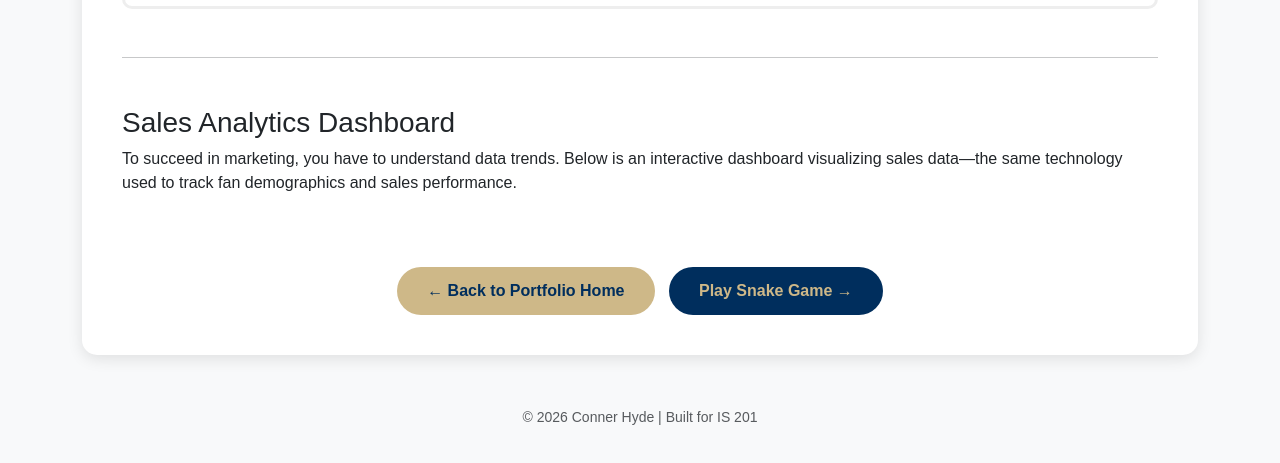
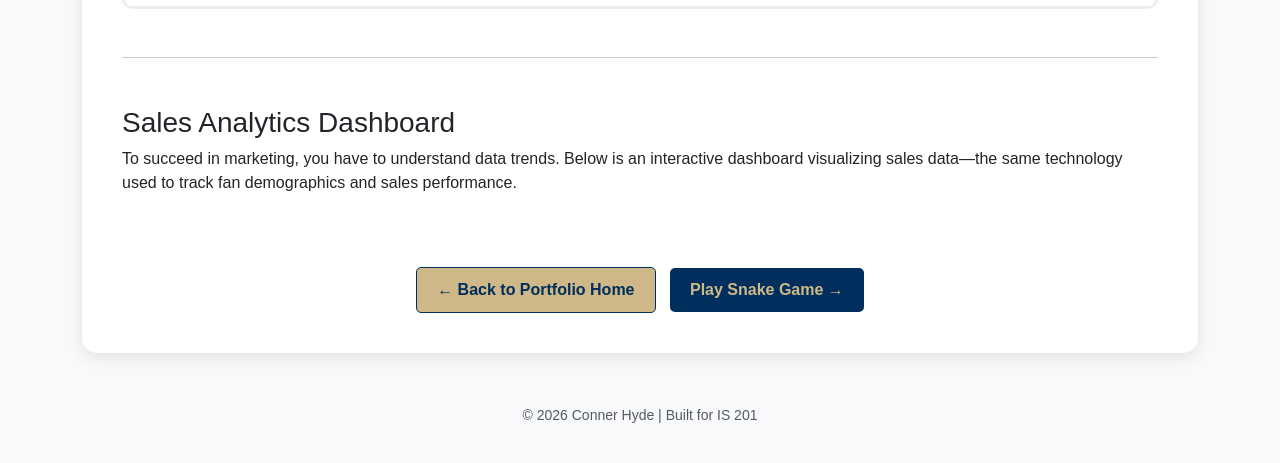
Before and after one commit to connerhyde/IS-201-Project, a plain HTML site: page scratch.html in a window 1280 px wide. Shown: the part 1499-1962 px from the top of the page. Drawn offline with nearby package versions, Linux system fonts and the light colour scheme; grey boxes are pictures that could not be loaded.

Commit message:
Update scratch.html

```diff
--- a/scratch.html
+++ b/scratch.html
@@ -11,7 +11,7 @@
 
     <header class="passion-header text-center">
         <div class="container">
-            <img src="Images/IMG_9281.JPG" alt="Banner Image" class="img-fluid mb-3" style="max-width: 300px; border-radius: 10px;">
+            <img src="Images/me.jpg" alt="Conner Hyde" class="img-fluid mb-3" style="max-width: 300px; border-radius: 10px;">
             <h1 class="display-4 fw-bold">Passion Project: Sports Marketing</h1>
             <p class="lead">The Intersection of Athletic Performance and Brand Value</p>
         </div>
@@ -79,8 +79,8 @@
             </div>
 
             <div class="text-center mt-5 pt-4">
-                <a href="Index.html" class="btn-home">← Back to Portfolio Home</a>
-                <a href="WebApp.html" class="btn-game" style="background-color: #002e5d; color: #ceb888; margin-left: 10px;">Play Snake Game →</a>
+                <a href="index.html" class="btn-home" style="text-decoration: none; padding: 10px 20px; border: 1px solid #002e5d; border-radius: 5px;">← Back to Portfolio Home</a>
+                <a href="WebApp.html" class="btn-game" style="background-color: #002e5d; color: #ceb888; text-decoration: none; padding: 10px 20px; border-radius: 5px; margin-left: 10px;">Play Snake Game →</a>
             </div>
 
         </div>
```
